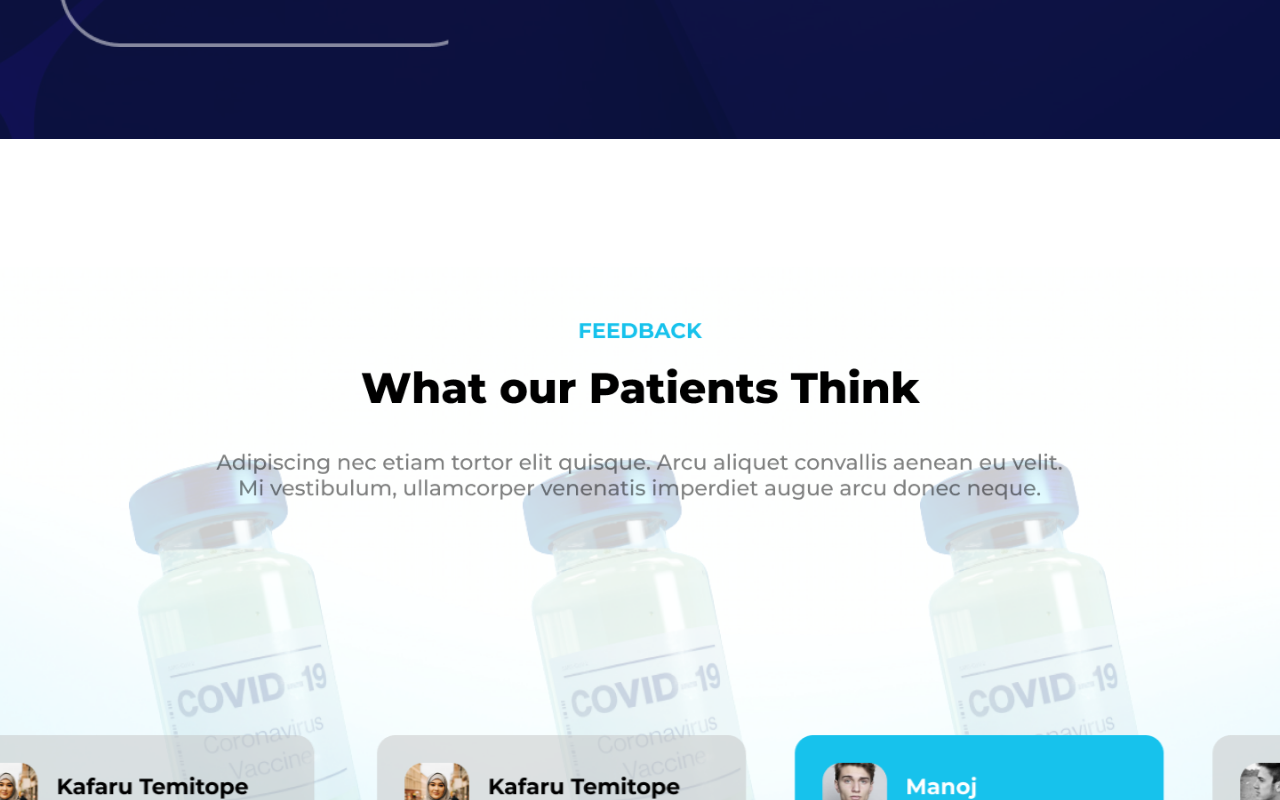
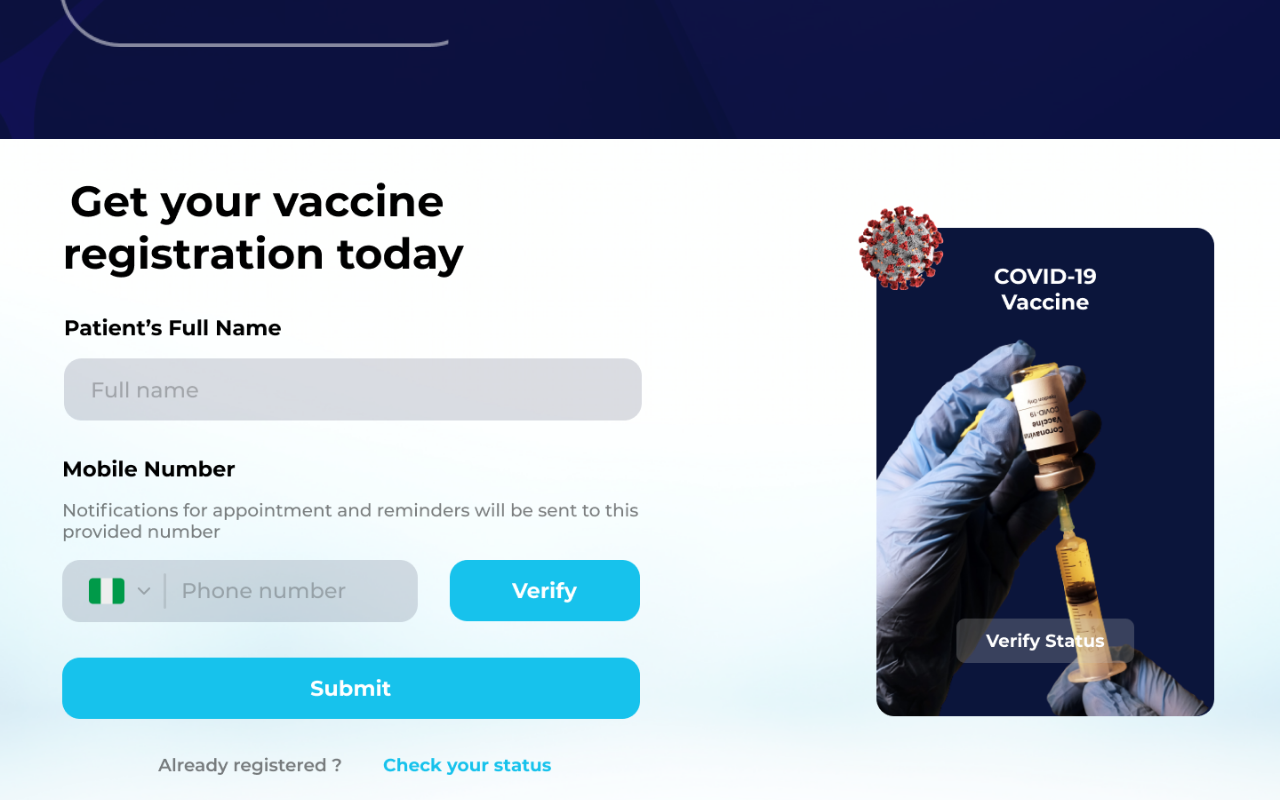
Before and after one commit to DhanushaMurugan/LemonPay_Covid19Page_UI, a React (Create React App) app: page / in a window 1280 px wide. Shown: the part 2360-3160 px from the top of the page. Built offline with nearby package versions, Linux system fonts and the light colour scheme.

Commit message:
react src file changes

```diff
--- a/src/App.js
+++ b/src/App.js
@@ -1,4 +1,3 @@
-
 import './App.css';
 import './index.css'
 import Features from './components/Features';
@@ -7,16 +6,18 @@ import Header from './components/Header';
 import HeroSection from './components/HeroSection';
 import RegistrationImageBanner from './components/RegistrationImageBanner';
 import CustomerTestimonial from './components/CustomerTestimonial';
-
+import SymptomView from './components/SymptomView';
 
 function App() {
   return (
-    <div className="App">
+    <div className="App ">
       <Header/>
       <Features/>
       <HeroSection/>
+      <RegistrationImageBanner/>
+      <SymptomView/>
       <CustomerTestimonial/>
-      {/* <RegistrationImageBanner/> */}
+
       <Footer/>
 
     </div>
--- a/src/index.css
+++ b/src/index.css
@@ -9,6 +9,7 @@ body {
     sans-serif;
   -webkit-font-smoothing: antialiased;
   -moz-osx-font-smoothing: grayscale;
+  height: fit-content;
 }
 
 code {
```
